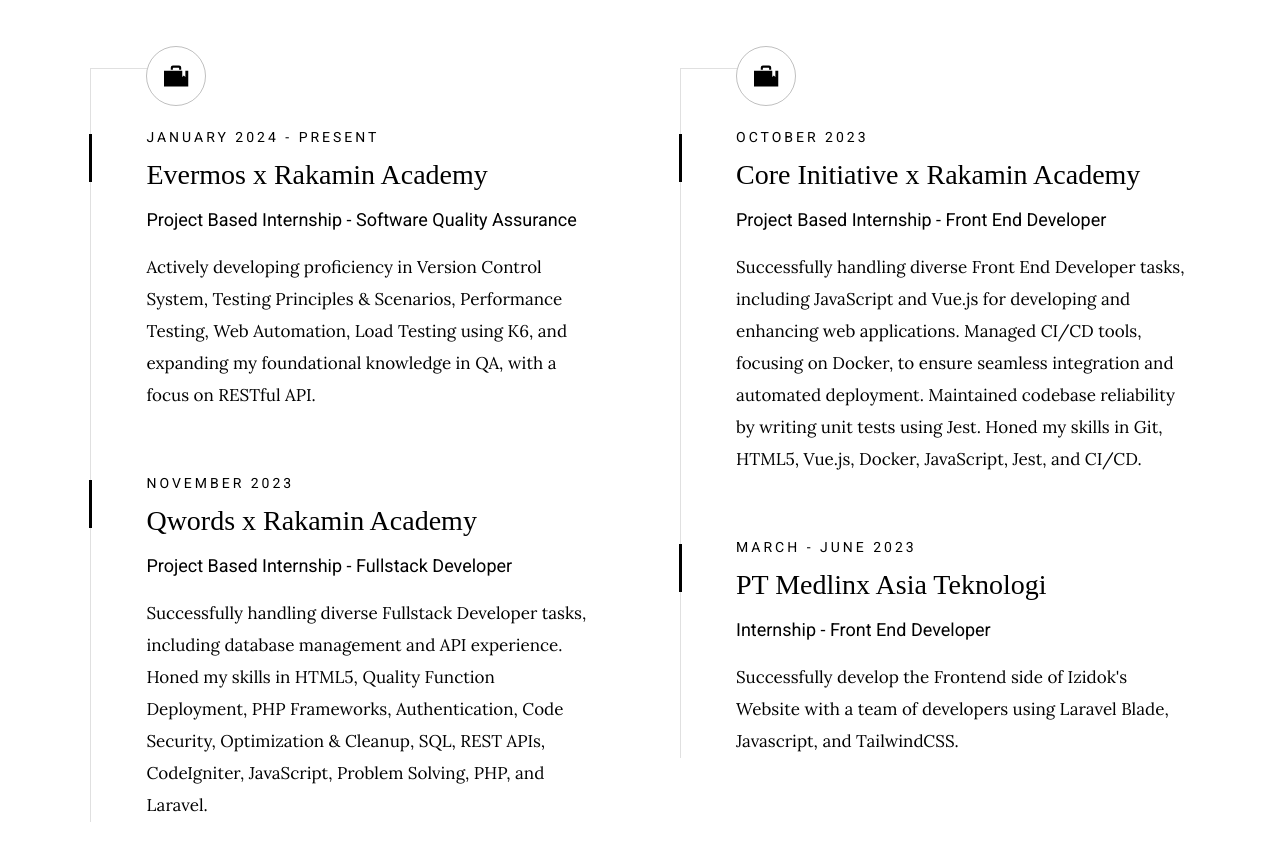
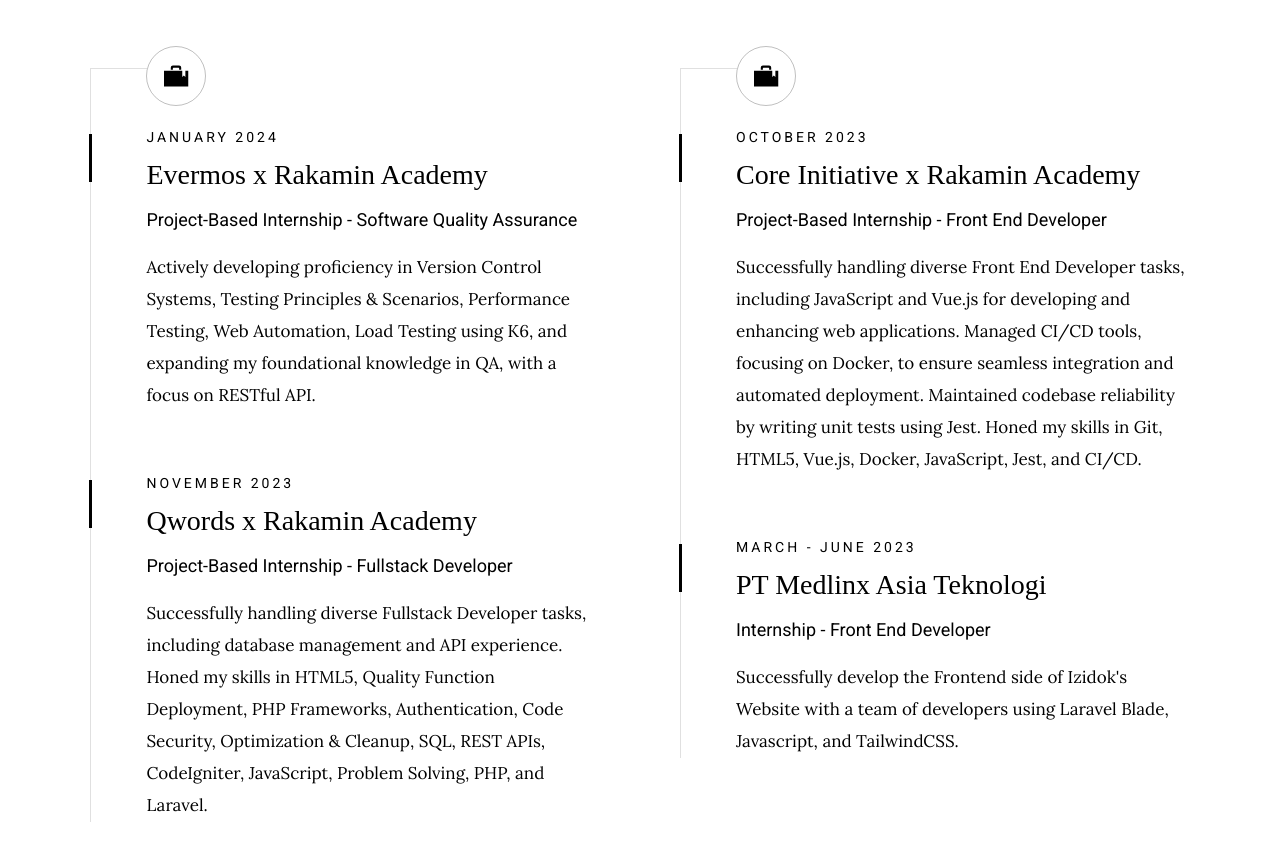
Before and after one commit to sazonly/sazportfolio, a plain HTML site: page index.html in a window 1280 px wide. Shown: the part 1880-2740 px from the top of the page. Drawn offline with Linux system fonts and the light colour scheme; a web font is replaced by a local one.

Commit message:
Update index.html

```diff
--- a/index.html
+++ b/index.html
@@ -166,12 +166,12 @@
                         <div class="timeline__block">
                             <div class="timeline__bullet"></div>
                             <div class="timeline__header">
-                                <p class="timeline__timeframe">January 2024 - Present</p>
+                                <p class="timeline__timeframe">January 2024</p>
                                 <h3 class="item-title">Evermos x Rakamin Academy</h3>
-                                <h5>Project Based Internship - Software Quality Assurance</h5>
+                                <h5>Project-Based Internship - Software Quality Assurance</h5>
                             </div>
                             <div class="timeline__desc">
-                                <p>Actively developing proficiency in Version Control System, Testing Principles & Scenarios, Performance Testing, Web Automation, Load Testing using K6, and expanding my foundational knowledge in QA, with a focus on RESTful API.</p>
+                                <p>Actively developing proficiency in Version Control Systems, Testing Principles & Scenarios, Performance Testing, Web Automation, Load Testing using K6, and expanding my foundational knowledge in QA, with a focus on RESTful API.</p>
                             </div>
                         </div>
 
@@ -180,7 +180,7 @@
                             <div class="timeline__header">
                                 <p class="timeline__timeframe">November 2023</p>
                                 <h3 class="item-title">Qwords x Rakamin Academy</h3>
-                                <h5>Project Based Internship - Fullstack Developer</h5>
+                                <h5>Project-Based Internship - Fullstack Developer</h5>
                             </div>
                             <div class="timeline__desc">
                                 <p>Successfully handling diverse Fullstack Developer tasks, including database management and API experience.
@@ -203,7 +203,7 @@
                             <div class="timeline__header">
                                 <p class="timeline__timeframe">October 2023</p>
                                 <h3 class="item-title">Core Initiative x Rakamin Academy</h3>
-                                <h5>Project Based Internship - Front End Developer</h5>
+                                <h5>Project-Based Internship - Front End Developer</h5>
                             </div>
                             <div class="timeline__desc">
                                 <p>Successfully handling diverse Front End Developer tasks, including JavaScript and Vue.js for developing and enhancing web applications. Managed CI/CD tools, focusing on Docker, to ensure seamless integration and automated deployment.
```
